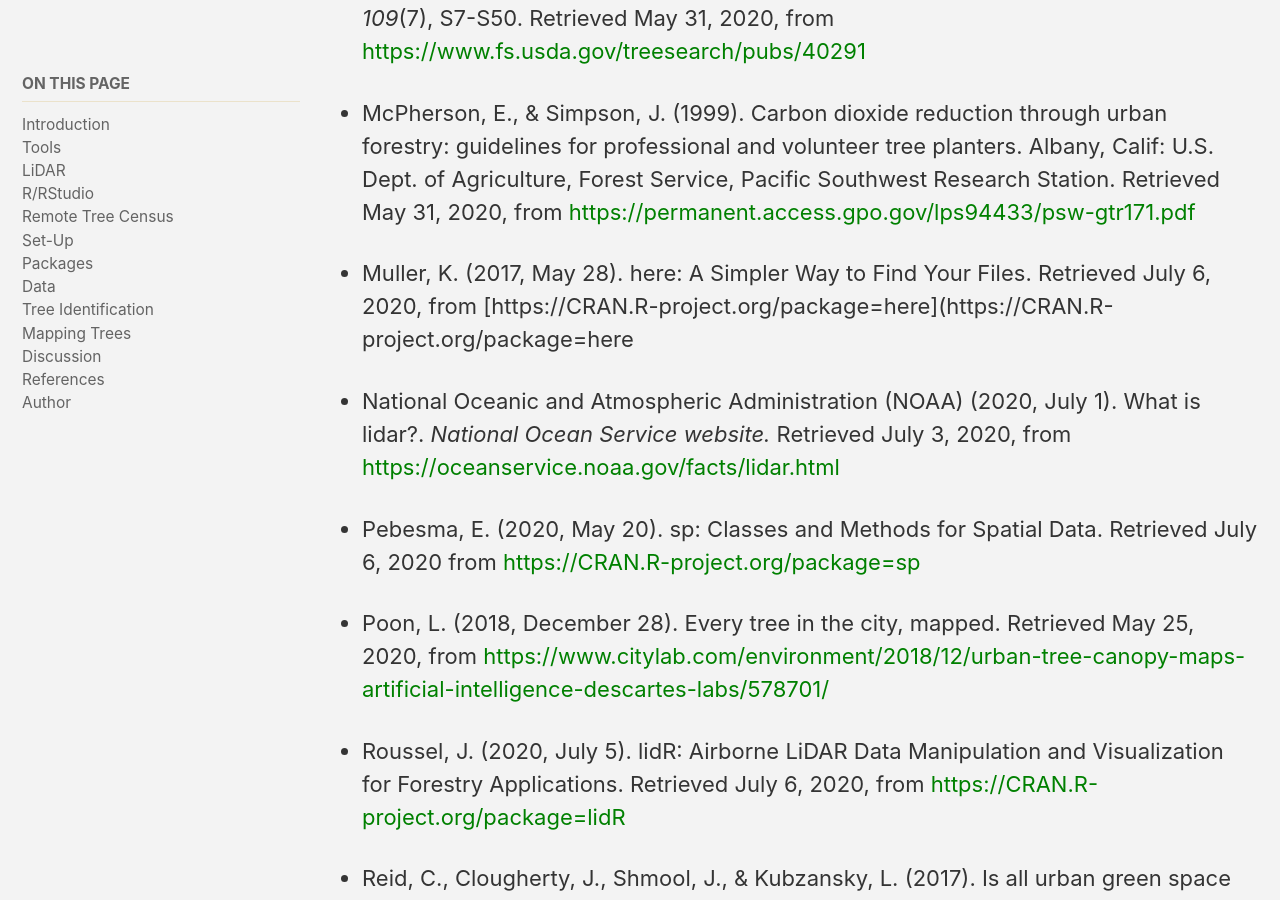
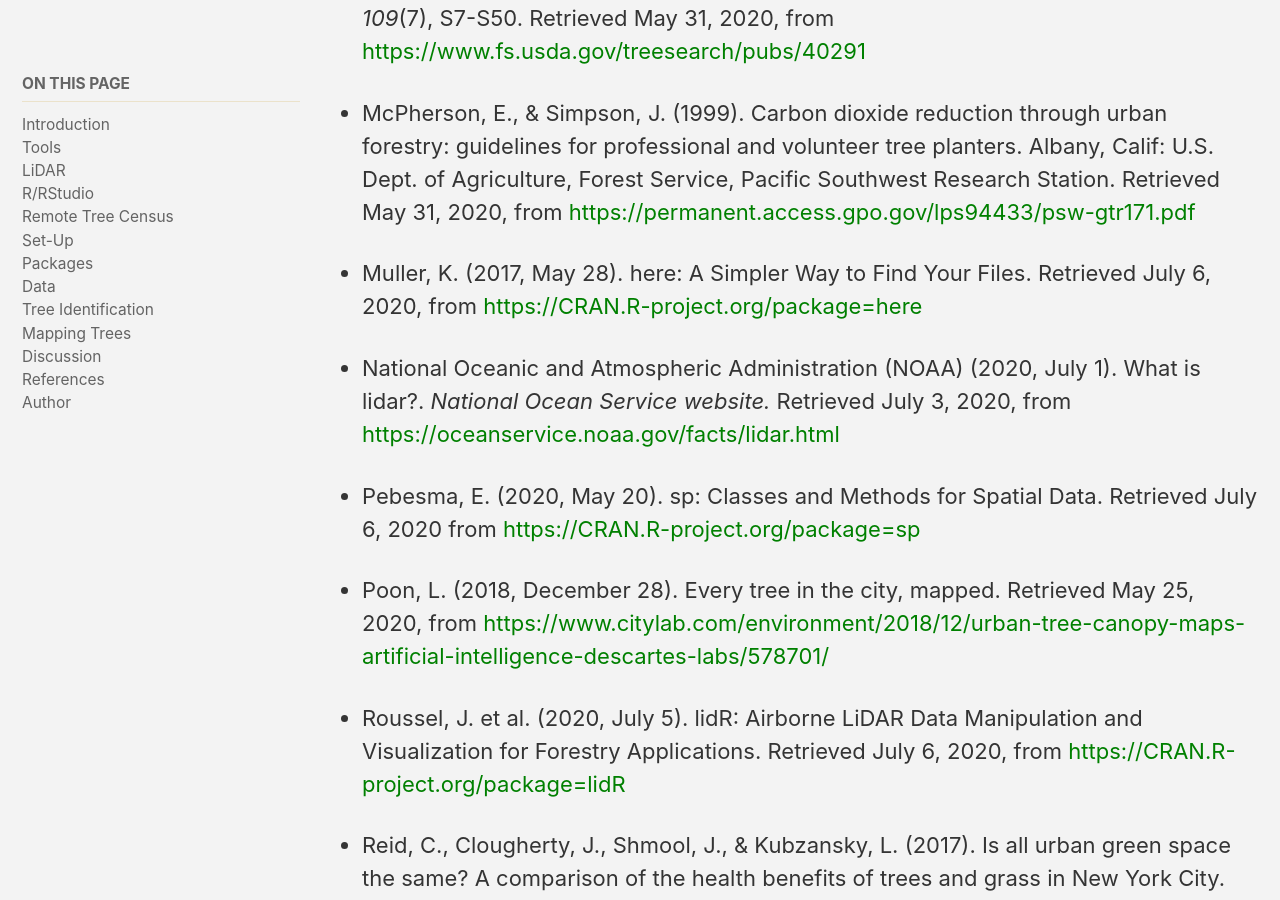
Before and after one commit to castower/cpp-593-treeproject-site, a Jekyll site: the page built from index.md, in a window 1280 px wide and 900 px high, scrolled down 17460 px. Built offline with Jekyll 4.4.1, drawn with Linux system fonts in a browser that asks for light colours; cached includes are drawn as plain includes; nearby versions of some CDN libraries.

Commit message:
Update index.md

```diff
--- a/index.md
+++ b/index.md
@@ -418,7 +418,7 @@ sqrt( 11250000 ) # 11,250,000 points
 
 - McPherson, E., & Simpson, J. (1999). Carbon dioxide reduction through urban forestry: guidelines for professional and volunteer tree planters. Albany, Calif: U.S. Dept. of Agriculture, Forest Service, Pacific Southwest Research Station. Retrieved May 31, 2020, from [https://permanent.access.gpo.gov/lps94433/psw-gtr171.pdf](https://permanent.access.gpo.gov/lps94433/psw-gtr171.pdf)
 
-- Muller, K. (2017, May 28). here: A Simpler Way to Find Your Files. Retrieved July 6, 2020, from [https://CRAN.R-project.org/package=here](https://CRAN.R-project.org/package=here
+- Muller, K. (2017, May 28). here: A Simpler Way to Find Your Files. Retrieved July 6, 2020, from [https://CRAN.R-project.org/package=here](https://CRAN.R-project.org/package=here)
 
 - National Oceanic and Atmospheric Administration (NOAA) (2020, July 1). What is lidar?. <i>National Ocean Service website.</i> Retrieved July 3, 2020, from [https://oceanservice.noaa.gov/facts/lidar.html](https://oceanservice.noaa.gov/facts/lidar.html)
 
@@ -426,7 +426,7 @@ sqrt( 11250000 ) # 11,250,000 points
 
 - Poon, L. (2018, December 28). Every tree in the city, mapped. Retrieved May 25, 2020, from [https://www.citylab.com/environment/2018/12/urban-tree-canopy-maps-artificial-intelligence-descartes-labs/578701/](https://www.citylab.com/environment/2018/12/urban-tree-canopy-maps-artificial-intelligence-descartes-labs/578701/)
 
-- Roussel, J. (2020, July 5). lidR: Airborne LiDAR Data Manipulation and Visualization for Forestry Applications. Retrieved July 6, 2020, from [https://CRAN.R-project.org/package=lidR](https://CRAN.R-project.org/package=lidR)
+- Roussel, J. et al. (2020, July 5). lidR: Airborne LiDAR Data Manipulation and Visualization for Forestry Applications. Retrieved July 6, 2020, from [https://CRAN.R-project.org/package=lidR](https://CRAN.R-project.org/package=lidR)
 
 - Reid, C., Clougherty, J., Shmool, J., & Kubzansky, L. (2017). Is all urban green space the same? A comparison of the health benefits of trees and grass in New York City. <i>International Journal of Environmental Research and Public Health, 14</i>(11), 1411. [doi:10.3390/ijerph14111411](https://www.mdpi.com/1660-4601/14/11/1411)
 
```
